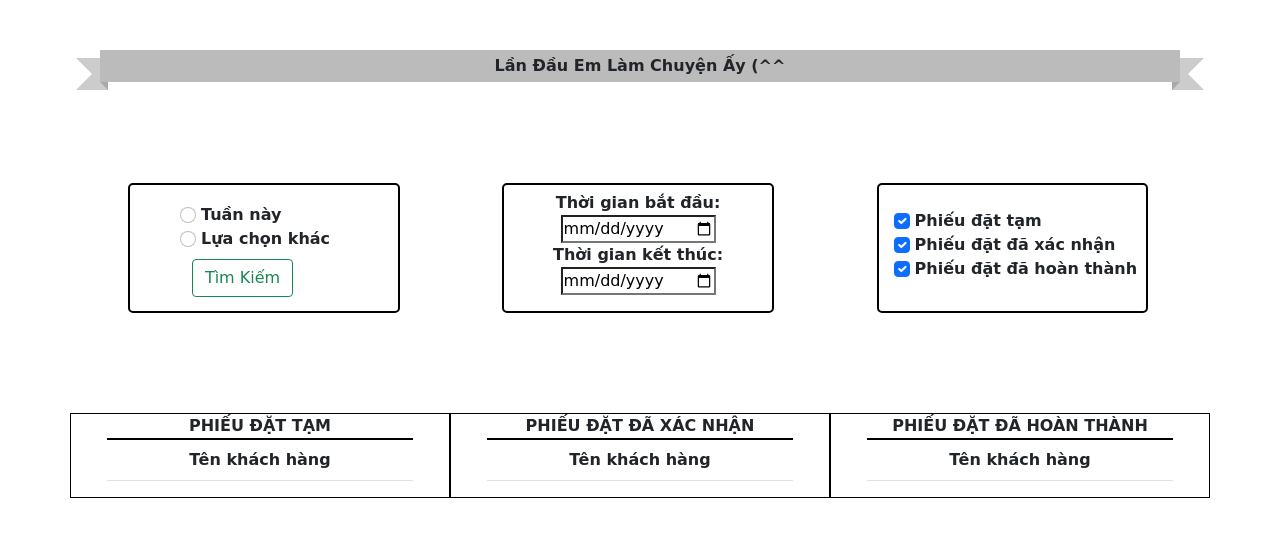
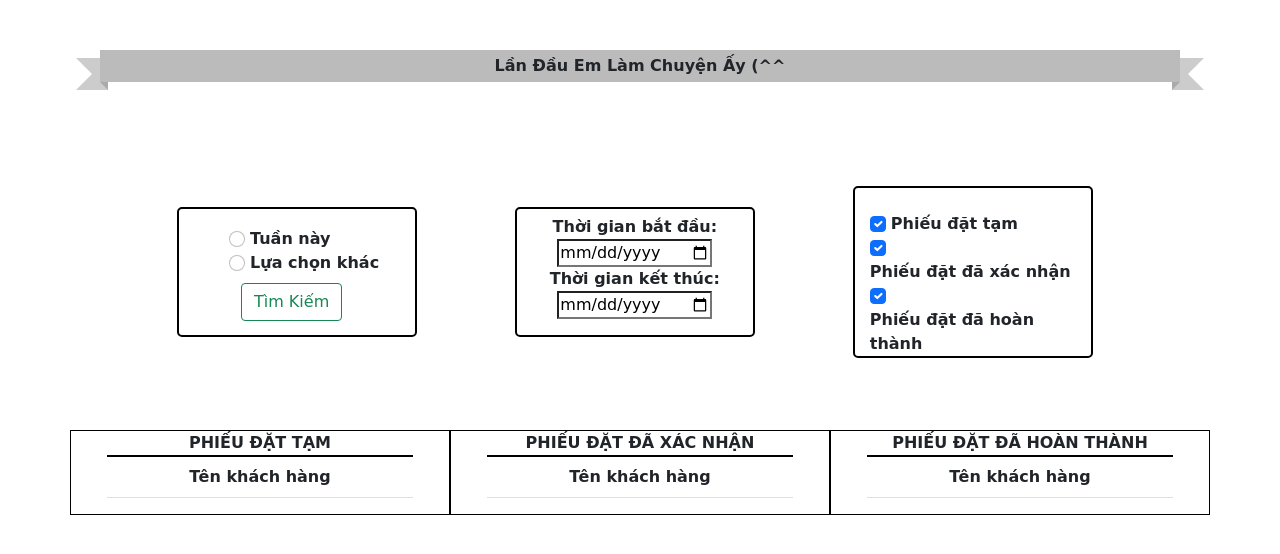
Before and after one commit to TuanNgayTho/API-KIOT, a Django app: page / in a window 1280 px wide. Shown: the top 554 px of the page. Run offline with Django 4.2, Linux system fonts and the light colour scheme; data that the repository does not hold is empty; some libraries are stand-ins or nearby versions.

Commit message:
second Demo

```diff
--- a/ReQuest.py
+++ b/ReQuest.py
@@ -102,7 +102,7 @@ def getdata():
         #     p = n.replace("T", "  Giờ: ")
         #     m["purchaseDate"] = p
         # print(hoanthanh)
-        # return hoanthanh
+        return hoanthanh
 
 
 def run():
--- a/kiotapi/templates/index.html
+++ b/kiotapi/templates/index.html
@@ -2,7 +2,7 @@
 {% load static %}
 <html lang="en">
 <head>
-    <title>Tuan Ngay Thơ</title>
+    <title>Tuấn Ngây Thơ</title>
     <meta charset="UTF-8">
     <link rel="stylesheet" href="static/css/base.css">
     <link href="https://cdn.jsdelivr.net/npm/bootstrap@5.1.3/dist/css/bootstrap.min.css" rel="stylesheet">
@@ -28,7 +28,7 @@
 </div>
 
 <div class="checkbox" >
-    <form action="" method="post">
+    <form action="" method="post" class="form">
         {% csrf_token %}
         <div class="Search">
             <div class="box">
--- a/static/css/base.css
+++ b/static/css/base.css
@@ -76,7 +76,16 @@ th, td {
     padding-left: 100px;
 }
 
-.checkbox, .TitleOfTable{
+.checkbox{
+    font-family: 'Smooch', cursive;
+    align-items: center;
+    display: flex;
+    flex-wrap: wrap;
+    justify-content: center;
+    width: 100%;
+}
+
+.TitleOfTable{
     font-family: 'Smooch', cursive;
     align-items: center;
     display: flex;
@@ -91,14 +100,19 @@ th, td {
 }
 .box {
     float: left;
-    margin: 0.11111%;
+    margin: 0px;
     width: 33%;
-    padding: 50px;
+    padding: 15px;
     background-size: 500% 500%;
     min-height: 220px;
-    min-width: 330px;
+    min-width: 260px;
     height: auto;
     position: relative;
+    margin-top: 30px;
+    display: flex;
+    flex-wrap: wrap;
+    align-items: center;
+    justify-content: center;
 }
 .center1{
     padding-top: 6px;
@@ -107,6 +121,8 @@ th, td {
     border-radius: 5px;
     text-align: center;
     min-height: 130px;
+    max-width: 240px;
+    min-width: 240px;
 }
 .left{
     padding-top: 18px;
@@ -115,6 +131,8 @@ th, td {
     border: 2px solid black;
     border-radius: 5px;
     min-height: 130px;
+    max-width: 240px;
+    min-width: 240px;
 }
 .right{
     padding-top: 24px;
@@ -123,6 +141,8 @@ th, td {
     border: 2px solid black;
     border-radius: 5px;
     min-height: 130px;
+    max-width: 240px;
+    min-width: 240px;
 }
 .body {
 
@@ -142,3 +162,9 @@ th, td {
     text-align: center;
     margin-bottom: 10px;
 }
+
+.form {
+    flex-wrap: wrap;
+    justify-content: center;
+    width: 80%;
+}
```
